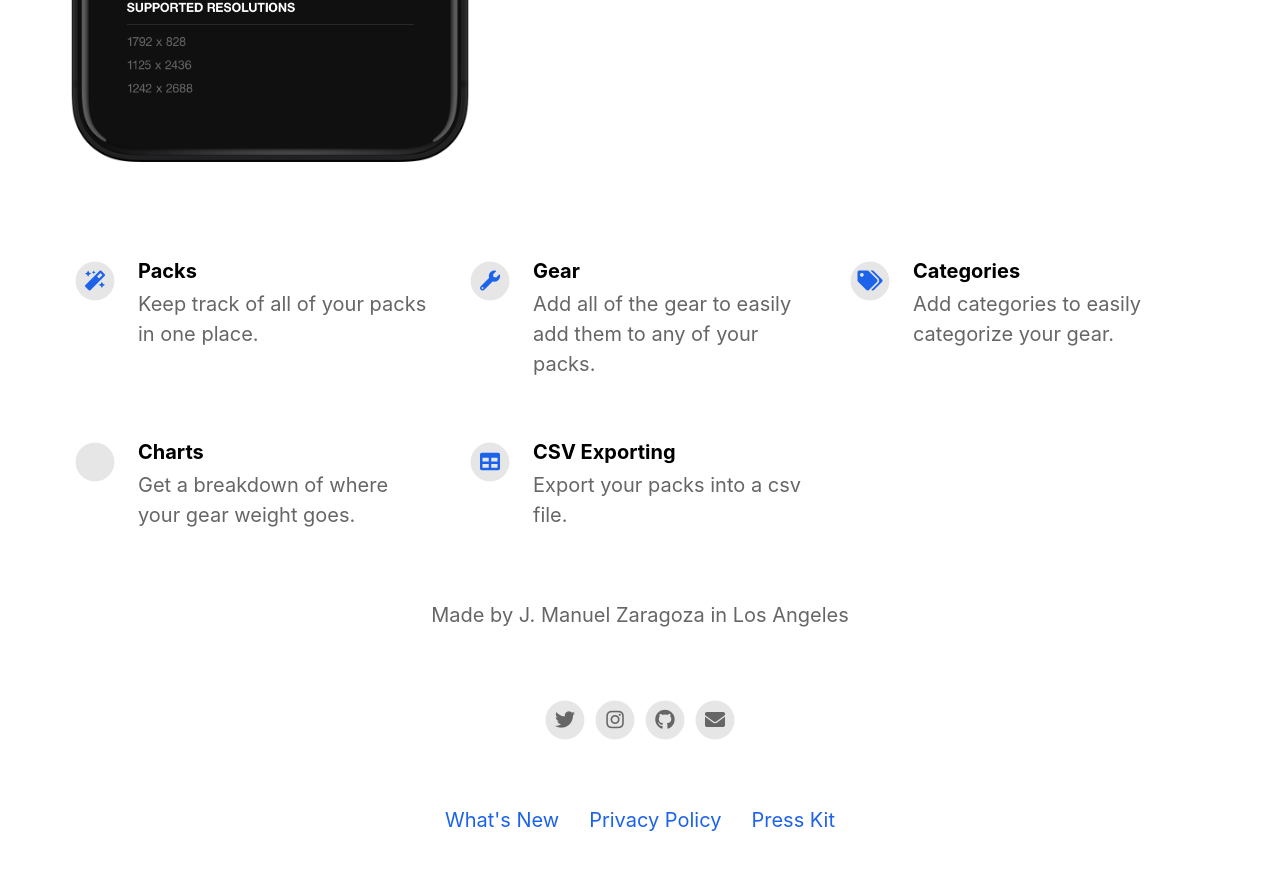
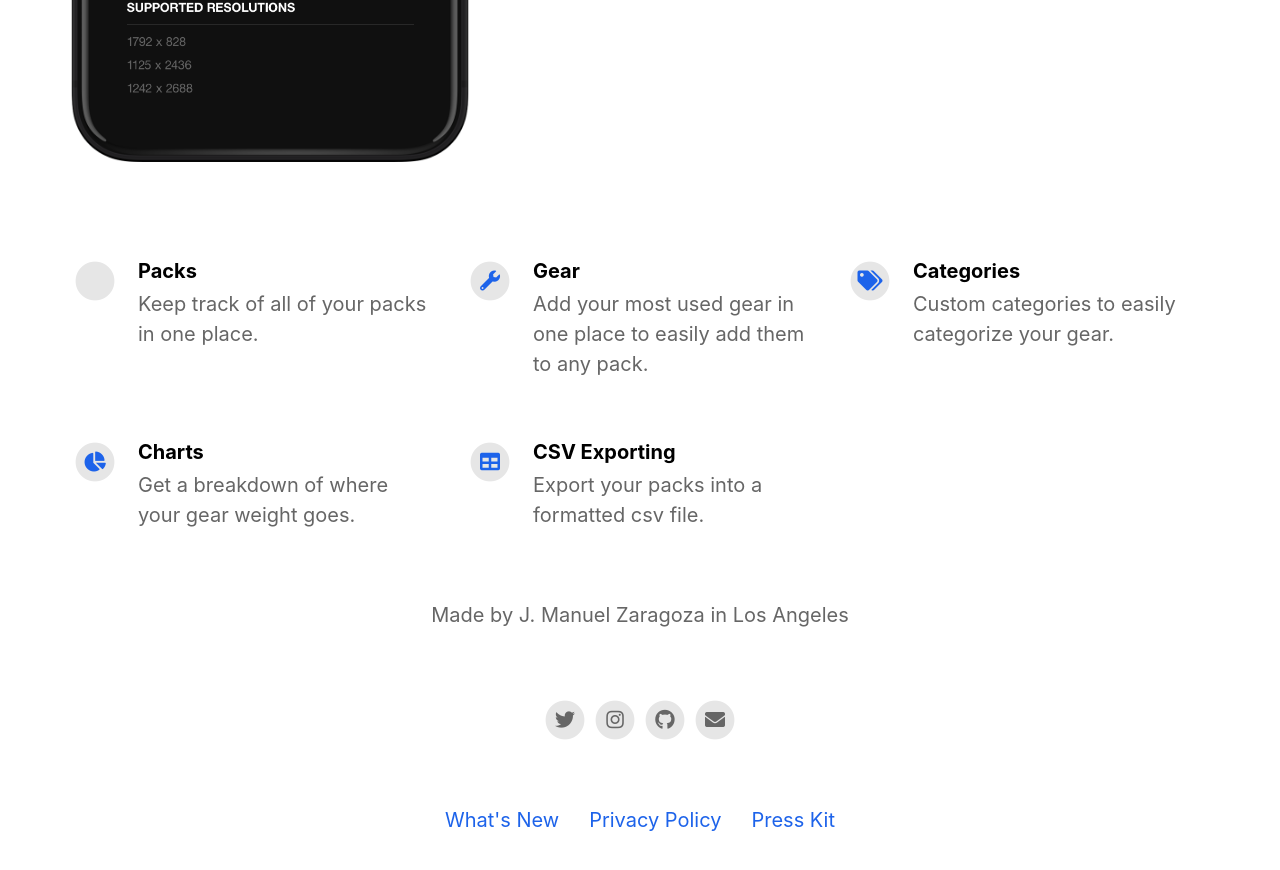
Before and after one commit to guythatdrinkscoffee/SimpleCarry-PressKit, a Jekyll site: the page built from index.html, in a window 1280 px wide and 900 px high, scrolled down 823 px. Shown: the top 870 px of the window. Built offline with Jekyll 4.4.1, drawn with Linux system fonts in a browser that asks for light colours; nearby versions of some CDN libraries.

Commit message:
Update _config.yml

```diff
--- a/_config.yml
+++ b/_config.yml
@@ -34,22 +34,22 @@ features                                  :
 
   - title                                 : Packs
     description                           : Keep track of all of your packs in one place.
-    fontawesome_icon_name                 : magic
+    fontawesome_icon_name                 : backpack
 
   - title                                 : Gear
-    description                           : Add all of the gear to easily add them to any of your packs.
+    description                           : Add your most used gear in one place to easily add them to any pack.
     fontawesome_icon_name                 : wrench
 
   - title                                 : Categories
-    description                           : Add categories to easily categorize your gear.
+    description                           : Custom categories to easily categorize your gear.
     fontawesome_icon_name                 : tags
 
   - title                                 : Charts
     description                           : Get a breakdown of where your gear weight goes.
-    fontawesome_icon_name                 : pie-chart
+    fontawesome_icon_name                 : chart-pie
 
   - title                                 : CSV Exporting
-    description                           : Export your packs into a csv file.
+    description                           : Export your packs into a formatted csv file.
     fontawesome_icon_name                 : table
 
 
```
